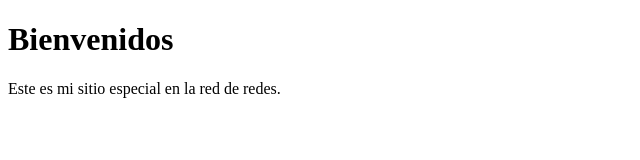
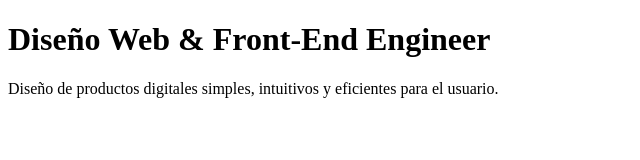
Before and after one commit to dratl/github.io, a plain HTML site: page index.html in a window 1280 px wide. Shown: the whole page, without its empty margins (0-640 px from the left). Drawn offline with Linux system fonts and the light colour scheme.

Commit message:
Cambiamos el texto del header.

```diff
--- a/index.html
+++ b/index.html
@@ -1,10 +1,10 @@
 <!DOCTYPE html>
 <html>
   <head>
-    <title>Xico Trujano</title>
+    <title>Xico Trujano - Estudio</title>
   </head>
   <body>
-    <h1>Bienvenidos</h1>
-    <p>Este es mi sitio especial en la red de redes.</p>
+    <h1>Diseño Web &amp; Front-End Engineer</h1>
+    <p>Diseño de productos digitales simples, intuitivos y eficientes para el usuario.</p>
   </body>
 </html>
```
